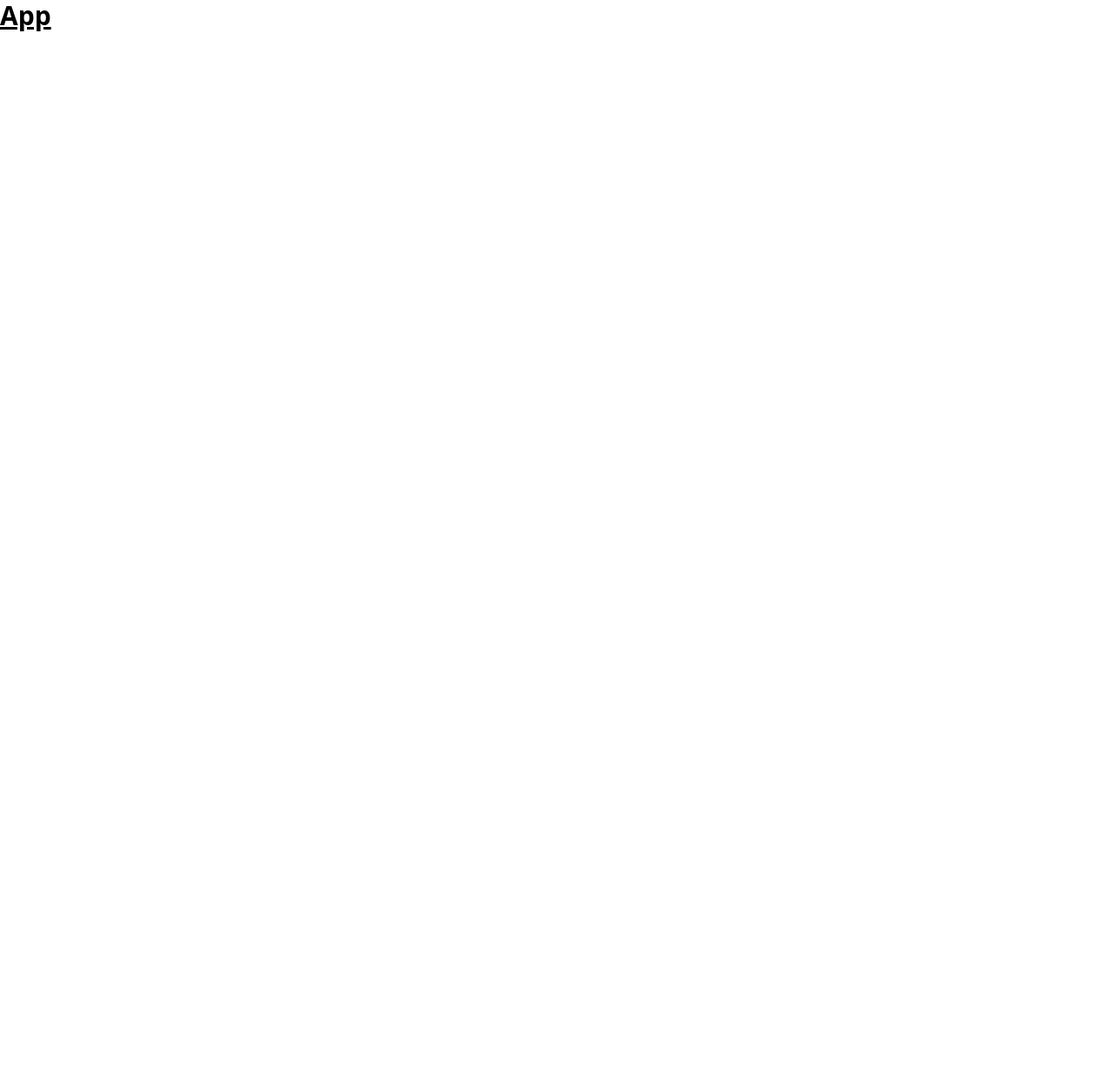
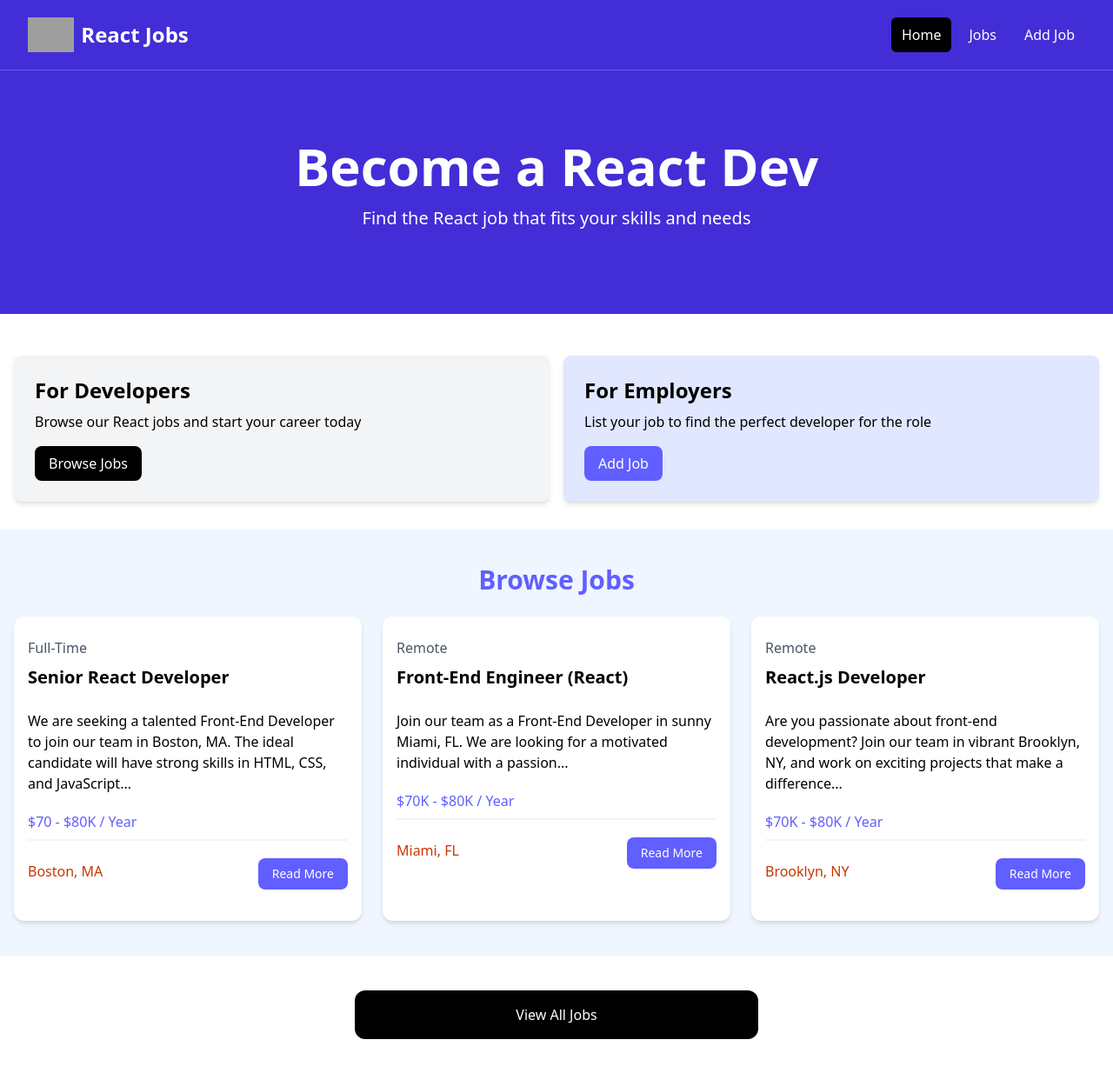
Before and after one commit to jahi-omari/trip-planner, a React (Vite) app: page / in a window 1280 px wide. Shown: the whole page at 87% size. Before the commit the page ends 800 px from the top, so only its background shows below. Built offline with nearby package versions, Linux system fonts and the light colour scheme; grey boxes are pictures that could not be loaded.

Commit message:
Added TraversyMedia html file to App.jsx

```diff
--- a/index.html
+++ b/index.html
@@ -4,7 +4,7 @@
     <meta charset="UTF-8" />
     <link rel="icon" type="image/svg+xml" href="/vite.svg" />
     <meta name="viewport" content="width=device-width, initial-scale=1.0" />
-    <title>SmartTrip Planner </title>
+    <title>SmartTrip Planner</title>
   </head>
   <body>
     <div id="root"></div>
--- a/src/App.jsx
+++ b/src/App.jsx
@@ -1,12 +1,229 @@
 import React from 'react'
 
 const App = () => {
-  // Only returns a single tag
   return (
     <>
-      <div className="text-3xl font-bold underline">App</div>
+      <nav className="bg-indigo-700 border-b border-indigo-500">
+      <div className="mx-auto max-w-7xl px-2 sm:px-6 lg:px-8">
+        <div className="flex h-20 items-center justify-between">
+          <div
+            className="flex flex-1 items-center justify-center md:items-stretch md:justify-start"
+          >
+            {/* <!-- Logo --> */}
+            <a className="flex flex-shrink-0 items-center mr-4" href="/index.html">
+              <img
+                className="h-10 w-auto"
+                src="images/logo.png"
+                alt="React Jobs"
+              />
+              <span className="hidden md:block text-white text-2xl font-bold ml-2"
+                >React Jobs</span
+              >
+            </a>
+            <div className="md:ml-auto">
+              <div className="flex space-x-2">
+                <a
+                  href="/index.html"
+                  className="text-white bg-black hover:bg-gray-900 hover:text-white rounded-md px-3 py-2"
+                  >Home</a
+                >
+                <a
+                  href="/jobs.html"
+                  className="text-white hover:bg-gray-900 hover:text-white rounded-md px-3 py-2"
+                  >Jobs</a
+                >
+                <a
+                  href="/add-job.html"
+                  className="text-white hover:bg-gray-900 hover:text-white rounded-md px-3 py-2"
+                  >Add Job</a
+                >
+              </div>
+            </div>
+          </div>
+        </div>
+      </div>
+    </nav>
+
+    {/* <!-- Hero --> */}
+    <section className="bg-indigo-700 py-20 mb-4">
+      <div
+        className="max-w-7xl mx-auto px-4 sm:px-6 lg:px-8 flex flex-col items-center"
+      >
+        <div className="text-center">
+          <h1
+            className="text-4xl font-extrabold text-white sm:text-5xl md:text-6xl"
+          >
+            Become a React Dev
+          </h1>
+          <p className="my-4 text-xl text-white">
+            Find the React job that fits your skills and needs
+          </p>
+        </div>
+      </div>
+    </section>
+
+    {/* <!-- Developers and Employers --> */}
+    <section className="py-4">
+      <div className="container-xl lg:container m-auto">
+        <div className="grid grid-cols-1 md:grid-cols-2 gap-4 p-4 rounded-lg">
+          <div className="bg-gray-100 p-6 rounded-lg shadow-md">
+            <h2 className="text-2xl font-bold">For Developers</h2>
+            <p className="mt-2 mb-4">
+              Browse our React jobs and start your career today
+            </p>
+            <a
+              href="/jobs.html"
+              className="inline-block bg-black text-white rounded-lg px-4 py-2 hover:bg-gray-700"
+            >
+              Browse Jobs
+            </a>
+          </div>
+          <div className="bg-indigo-100 p-6 rounded-lg shadow-md">
+            <h2 className="text-2xl font-bold">For Employers</h2>
+            <p className="mt-2 mb-4">
+              List your job to find the perfect developer for the role
+            </p>
+            <a
+              href="/add-job.html"
+              className="inline-block bg-indigo-500 text-white rounded-lg px-4 py-2 hover:bg-indigo-600"
+            >
+              Add Job
+            </a>
+          </div>
+        </div>
+      </div>
+    </section>
+
+    {/* <!-- Browse Jobs --> */}
+    <section className="bg-blue-50 px-4 py-10">
+      <div className="container-xl lg:container m-auto">
+        <h2 className="text-3xl font-bold text-indigo-500 mb-6 text-center">
+          Browse Jobs
+        </h2>
+        <div className="grid grid-cols-1 md:grid-cols-3 gap-6">
+          {/* <!-- Job Listing 1 --> */}
+          <div className="bg-white rounded-xl shadow-md relative">
+            <div className="p-4">
+              <div className="mb-6">
+                <div className="text-gray-600 my-2">Full-Time</div>
+                <h3 className="text-xl font-bold">Senior React Developer</h3>
+              </div>
+
+              <div className="mb-5">
+               We are seeking a talented Front-End Developer to join our team in Boston, MA. The ideal candidate will have strong skills in HTML, CSS, and JavaScript...
+              </div>
+
+              <h3 className="text-indigo-500 mb-2">$70 - $80K / Year</h3>
+
+              <div className="border border-gray-100 mb-5"></div>
+
+              <div className="flex flex-col lg:flex-row justify-between mb-4">
+                <div className="text-orange-700 mb-3">
+                  <i className="fa-solid fa-location-dot text-lg"></i>
+                  Boston, MA
+                </div>
+                <a
+                  href="job.html"
+                  className="h-[36px] bg-indigo-500 hover:bg-indigo-600 text-white px-4 py-2 rounded-lg text-center text-sm"
+                >
+                 Read More
+                </a>
+              </div>
+            </div>
+          </div>
+          {/* <!-- Job Listing 2 --> */}
+          <div className="bg-white rounded-xl shadow-md relative">
+            <div className="p-4">
+              <div className="mb-6">
+                <div className="text-gray-600 my-2">Remote</div>
+                <h3 className="text-xl font-bold">Front-End Engineer (React)</h3>
+              </div>
+
+              <div className="mb-5">
+               Join our team as a Front-End Developer in sunny Miami, FL. We are looking for a motivated individual with a passion...
+              </div>
+
+              <h3 className="text-indigo-500 mb-2">$70K - $80K / Year</h3>
+
+              <div className="border border-gray-100 mb-5"></div>
+
+              <div className="flex flex-col lg:flex-row justify-between mb-4">
+                <div className="text-orange-700 mb-3">
+                  <i className="fa-solid fa-location-dot text-lg"></i>
+                  Miami, FL
+                </div>
+                <a
+                  href="job.html"
+                  className="h-[36px] bg-indigo-500 hover:bg-indigo-600 text-white px-4 py-2 rounded-lg text-center text-sm"
+                >
+                 Read More
+                </a>
+              </div>
+            </div>
+          </div>
+          {/* <!-- Job Listing 3 --> */}
+          <div className="bg-white rounded-xl shadow-md relative">
+            <div className="p-4">
+              <div className="mb-6">
+                <div className="text-gray-600 my-2">Remote</div>
+                <h3 className="text-xl font-bold">React.js Developer</h3>
+              </div>
+
+              <div className="mb-5">
+                Are you passionate about front-end development? Join our team in vibrant Brooklyn, NY, and work on exciting projects that make a difference...
+              </div>
+
+              <h3 className="text-indigo-500 mb-2">$70K - $80K / Year</h3>
+
+              <div className="border border-gray-100 mb-5"></div>
+
+              <div className="flex flex-col lg:flex-row justify-between mb-4">
+                <div className="text-orange-700 mb-3">
+                  <i className="fa-solid fa-location-dot text-lg"></i>
+                  Brooklyn, NY
+                </div>
+                <a
+                  href="job.html"
+                  className="h-[36px] bg-indigo-500 hover:bg-indigo-600 text-white px-4 py-2 rounded-lg text-center text-sm"
+                >
+                 Read More
+                </a>
+              </div>
+            </div>
+          </div>
+        </div>
+      </div>
+    </section>
+
+    <section className="m-auto max-w-lg my-10 px-6">
+      <a
+        href="jobs.html"
+        className="block bg-black text-white text-center py-4 px-6 rounded-xl hover:bg-gray-700"
+        >View All Jobs</a
+      >
+    </section>
     </>
   )
 }
 
 export default App
+
+// const trips ={
+//   1: { id: 1, destination: 'Paris', date: '2025-12-22', itinerary: 'Visit Eiffel Tower, Louvre Museum' },
+//   2: { id: 2, destination: 'New York', date: '2026-01-15' },
+// }
+// // Created by typing 'rafce' (react arrow function export component)
+// const App = () => {
+//   // Only returns a single tag
+//   return (
+//     <>
+//       <div classNameName="text-3xl font-bold underline">Trip Planner</div>
+//       <button>Add Trip</button>
+//       <ul>
+//         <li style={{color:'red', fontSize:'24px'}}>{trips[1].destination}</li>
+//       </ul>
+//     </>
+//   )
+// }
+
+// export default App
```
